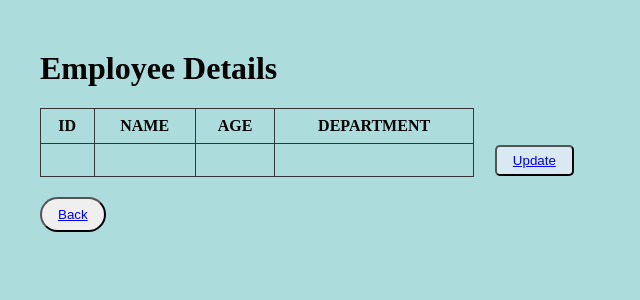
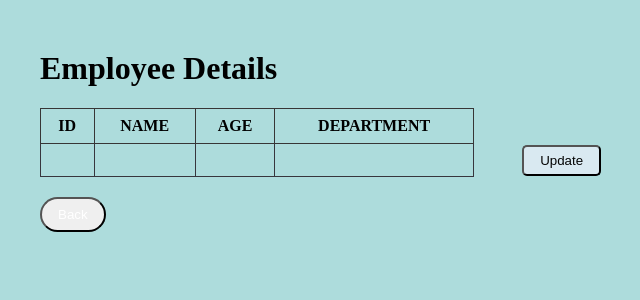
Before and after one commit to Arishraaj/Employee-Database, a Flask app: page /listall in a window 1280 px wide. Shown: the top 300 px of the page, without its empty margins (10-650 px from the left). Run offline with Flask 3, Linux system fonts and the light colour scheme; tables that the repository leaves empty or names only in its code hold one stand-in row (values such as "Sample post"); data that the repository does not hold is empty; some libraries are stand-ins or nearby versions.

Commit message:
Update listall.html

```diff
--- a/templates/listall.html
+++ b/templates/listall.html
@@ -18,10 +18,12 @@
                 <td class="data_row" >{{data.NAME}}</td>
                 <td class="data_row" >{{data.AGE}}</td>
                 <td class="data_row" >{{data.DEPARTMENT}}</td>
-                <td><button class="edit_button" type="button"><a href="{{url_for('edituser',id=data.ID)}}">Update</a></button></td>
+
+                <th><a href="{{url_for('edituser',id=data.ID)}}"><button class="edit_button" type="button">Update</button></a></th>
             </tr>
             {% endfor %}
         </table>
-        <button class="my_button" type="button"><a href="{{url_for('home')}}">Back</a></button>
+
+        <a href="{{url_for('home')}}"><button class="my_button" type="button">Back</button></a>
     </body>
 </html>
```
